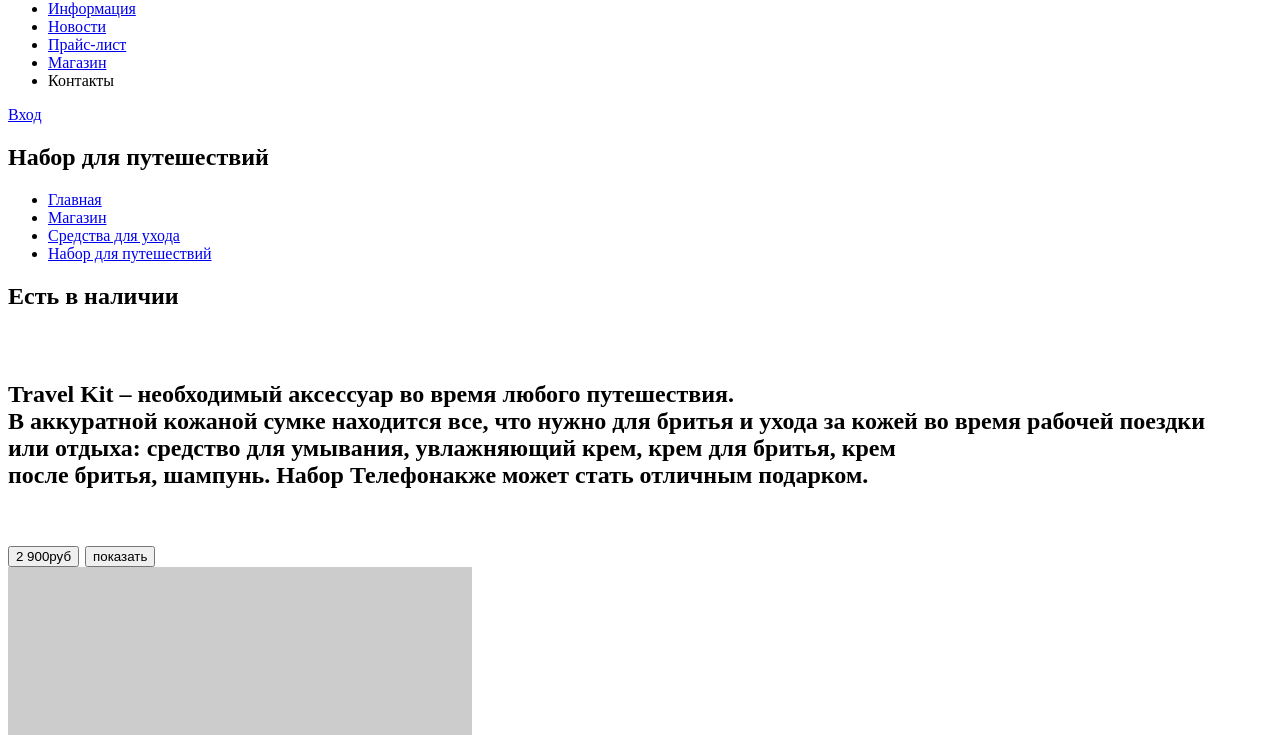
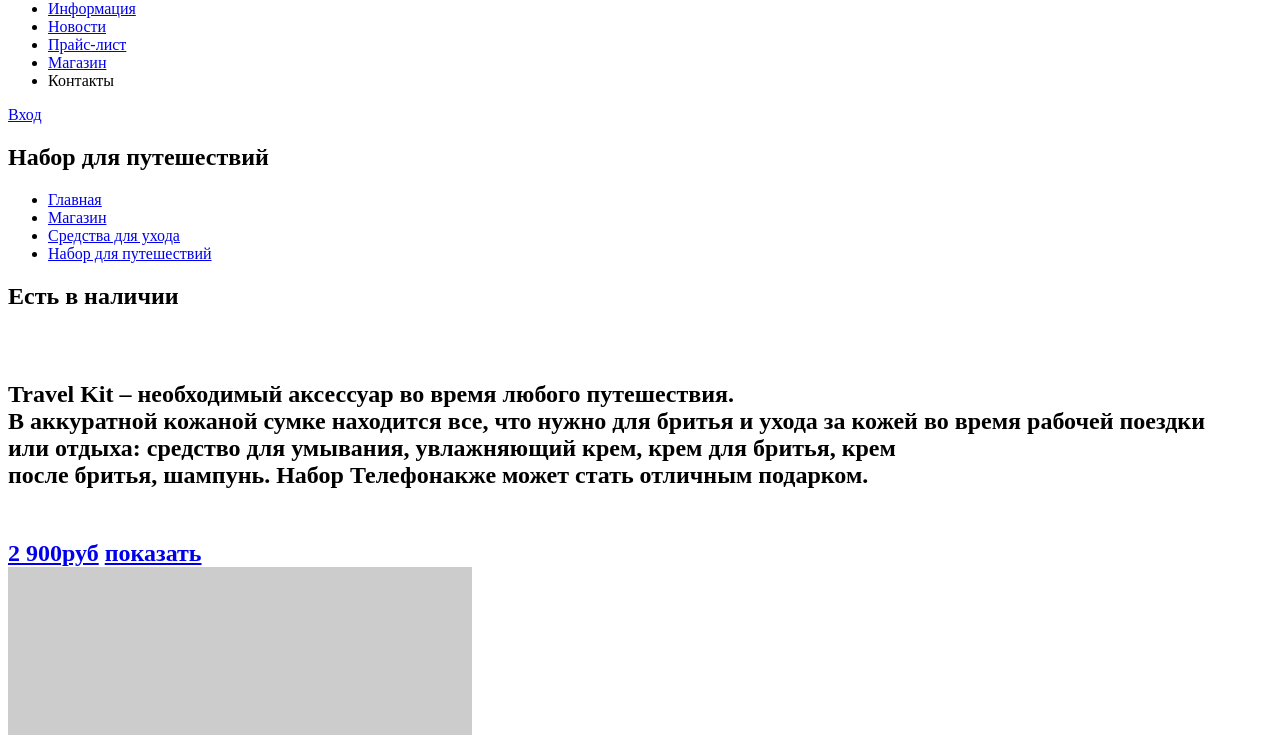
Before and after one commit to Rausuba/186267-barbershop, a plain HTML site: page catalog-item.html in a window 1280 px wide. Shown: the part 65-800 px from the top of the page. Drawn offline with Linux system fonts and the light colour scheme; placeholder pictures from the web are drawn by us.

Commit message:
Add files via upload
Привет сделала как ты посоветовал <div class="price">
							<a href="#">2 900руб</a>
							<a href="#">показать</a>
						</div>кстати вроде такого уже  чтото было но оно тебе казалось неправильным?

```diff
--- a/catalog-item.html
+++ b/catalog-item.html
@@ -43,8 +43,8 @@
 							 <p>Travel Kit – необходимый аксессуар во время любого путешествия.<br> В аккуратной кожаной сумке находится все, что нужно для бритья и ухода за кожей во время рабочей поездки<br> или отдыха: средство для умывания, увлажняющий крем, крем для бритья, крем<br> после бритья, шампунь. Набор Телефонакже может стать отличным подарком.<br>
 							<br>
 						<div class="price">
-							<button class="btn gallery-prev1" type="button">2 900руб</button>
-							<button class="btn gallery-prev2" type="button">показать</button>
+							<a href="#">2 900руб</a>
+							<a href="#">показать</a>
 						</div>
 			<aside class="features">
 							<img src="http://placehold.it/150x100" width="464" height="498">
```
